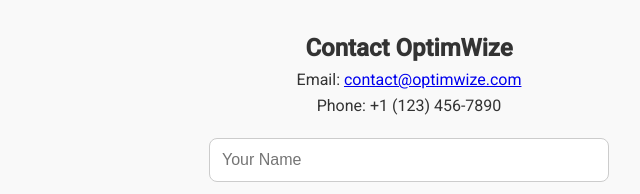
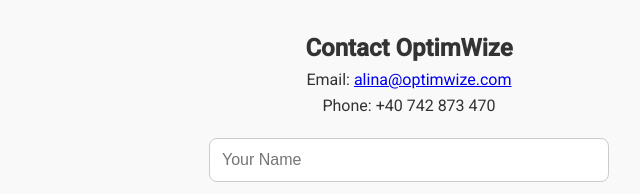
Before and after one commit to Alinaopti/Alinaopti.github.io, a plain HTML site: page contact.html in a window 1280 px wide. Shown: the part 138-332 px from the top of the page, 231-871 px from the left. Drawn offline with Linux system fonts and the light colour scheme.

Commit message:
Update contact.html

```diff
--- a/contact.html
+++ b/contact.html
@@ -24,8 +24,8 @@
   <main>
     <section class="contact-page">
       <h1>Contact OptimWize</h1>
-      <p>Email: <a href="mailto:contact@optimwize.com">contact@optimwize.com</a></p>
-      <p>Phone: +1 (123) 456-7890</p>
+      <p>Email: <a href="mailto:alina@optimwize.com">alina@optimwize.com</a></p>
+      <p>Phone: +40 742 873 470</p>
       <form>
         <input type="text" placeholder="Your Name" required>
         <input type="email" placeholder="Your Email" required>
```
